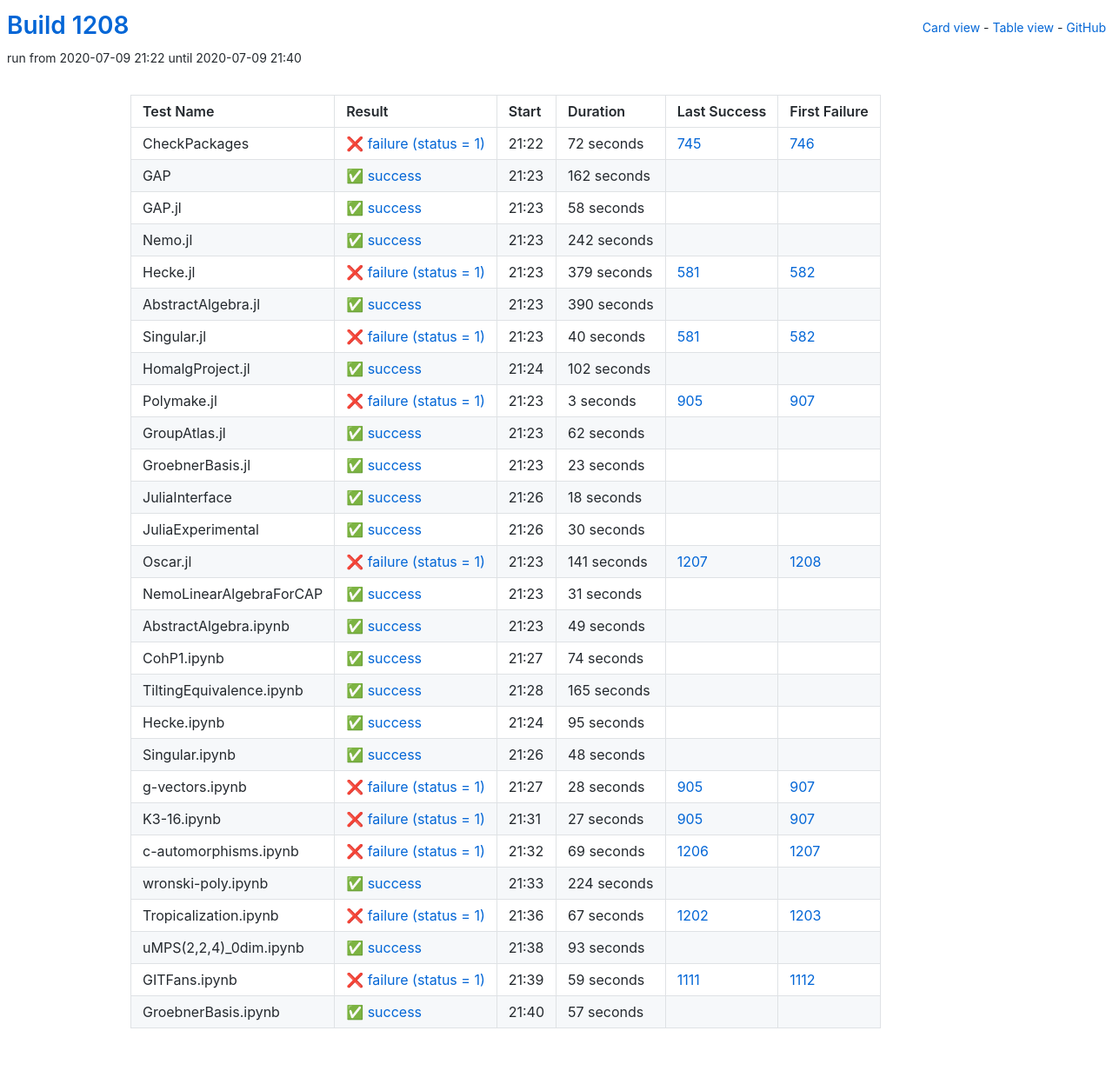
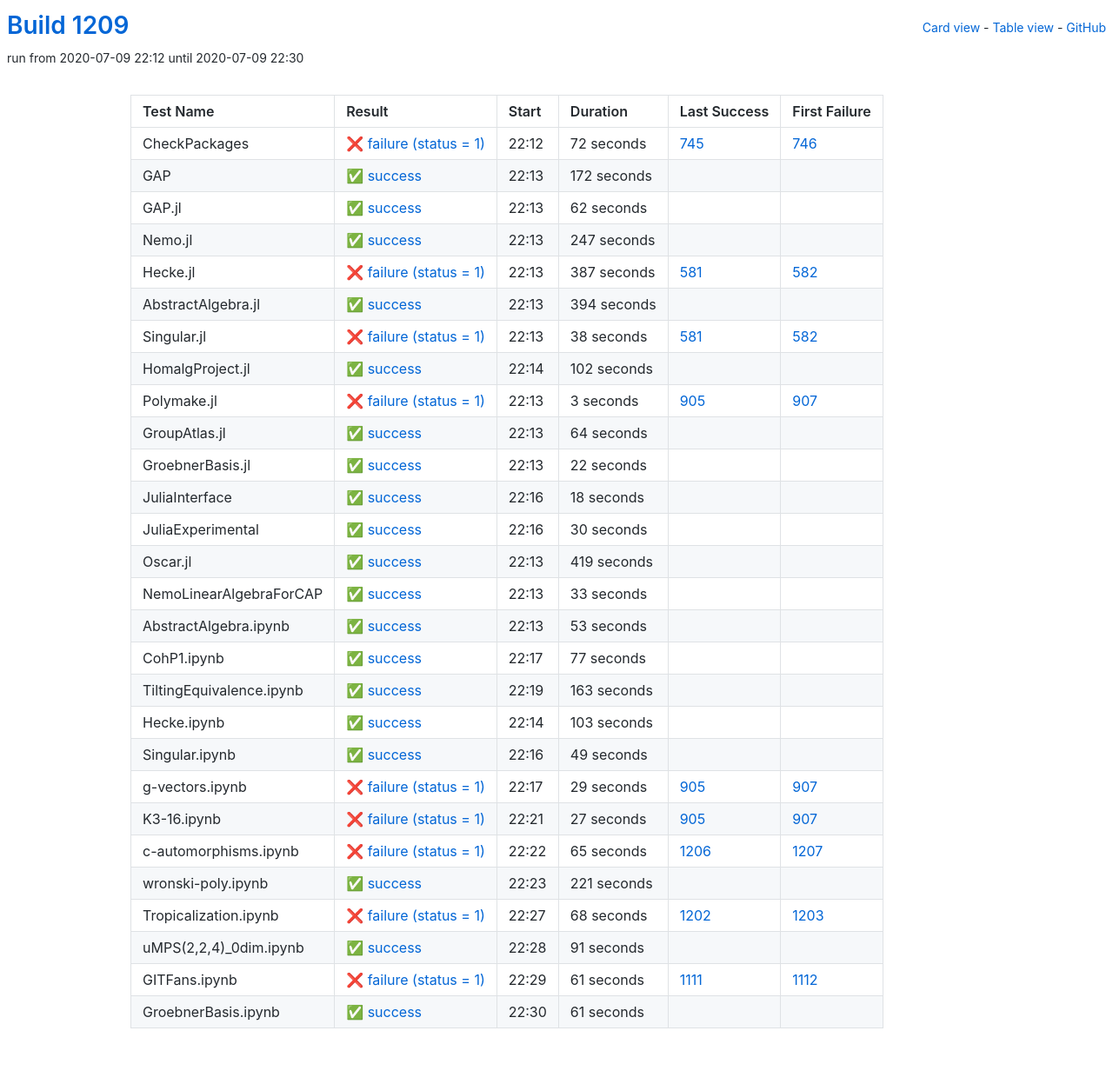
Before and after one commit to oscar-system/oscar-ci-status-1.4, a Jekyll site: the page built from table.html, in a window 1280 px wide. Shown: the whole page at 87% size. Built offline with Jekyll 4.4.1, drawn with Linux system fonts in a browser that asks for light colours.

Commit message:
Build #1209

```diff
--- a/_data/ci.yml
+++ b/_data/ci.yml
@@ -1,6 +1,6 @@
 ---
-build: 1208
-build_url: https://oscarci.mathematik.uni-kl.de/job/oscar-julia-1.4/1208/
+build: 1209
+build_url: https://oscarci.mathematik.uni-kl.de/job/oscar-julia-1.4/1209/
 job: oscar-julia-1.4
 organization: oscar-system
 repo: oscar-ci-status-1.4
@@ -8,8 +8,8 @@ repourl: https://github.com/oscar-system/oscar-ci-status-1.4
 tests:
 - name: CheckPackages
   id: checkpackages
-  log: https://oscarci.mathematik.uni-kl.de/job/oscar-julia-1.4/1208/artifact/logs/build-1208/CheckPackages.log
-  start: 2020-07-09 21:22
+  log: https://oscarci.mathematik.uni-kl.de/job/oscar-julia-1.4/1209/artifact/logs/build-1209/CheckPackages.log
+  start: 2020-07-09 22:12
   success: false
   exitcode: 1
   status: failure
@@ -20,80 +20,80 @@ tests:
   first_failure_url: https://oscarci.mathematik.uni-kl.de/job/oscar-julia-1.4/746/
 - name: GAP
   id: gap
-  log: https://oscarci.mathematik.uni-kl.de/job/oscar-julia-1.4/1208/artifact/logs/build-1208/GAP.log
-  start: 2020-07-09 21:23
+  log: https://oscarci.mathematik.uni-kl.de/job/oscar-julia-1.4/1209/artifact/logs/build-1209/GAP.log
+  start: 2020-07-09 22:13
   success: true
   exitcode: 0
   status: success
-  duration: 162
+  duration: 172
   last_success: false
   last_success_url:
   first_failure: false
   first_failure_url:
 - name: GAP.jl
   id: gap-jl
-  log: https://oscarci.mathematik.uni-kl.de/job/oscar-julia-1.4/1208/artifact/logs/build-1208/GAP.jl.log
-  start: 2020-07-09 21:23
+  log: https://oscarci.mathematik.uni-kl.de/job/oscar-julia-1.4/1209/artifact/logs/build-1209/GAP.jl.log
+  start: 2020-07-09 22:13
   success: true
   exitcode: 0
   status: success
-  duration: 58
+  duration: 62
   last_success: false
   last_success_url:
   first_failure: false
   first_failure_url:
 - name: Nemo.jl
   id: nemo-jl
-  log: https://oscarci.mathematik.uni-kl.de/job/oscar-julia-1.4/1208/artifact/logs/build-1208/Nemo.jl.log
-  start: 2020-07-09 21:23
+  log: https://oscarci.mathematik.uni-kl.de/job/oscar-julia-1.4/1209/artifact/logs/build-1209/Nemo.jl.log
+  start: 2020-07-09 22:13
   success: true
   exitcode: 0
   status: success
-  duration: 242
+  duration: 247
   last_success: false
   last_success_url:
   first_failure: false
   first_failure_url:
 - name: Hecke.jl
   id: hecke-jl
-  log: https://oscarci.mathematik.uni-kl.de/job/oscar-julia-1.4/1208/artifact/logs/build-1208/Hecke.jl.log
-  start: 2020-07-09 21:23
+  log: https://oscarci.mathematik.uni-kl.de/job/oscar-julia-1.4/1209/artifact/logs/build-1209/Hecke.jl.log
+  start: 2020-07-09 22:13
   success: false
   exitcode: 1
   status: failure
-  duration: 379
+  duration: 387
   last_success: 581
   last_success_url: https://oscarci.mathematik.uni-kl.de/job/oscar-julia-1.4/581/
   first_failure: 582
   first_failure_url: https://oscarci.mathematik.uni-kl.de/job/oscar-julia-1.4/582/
 - name: AbstractAlgebra.jl
   id: abstractalgebra-jl
-  log: https://oscarci.mathematik.uni-kl.de/job/oscar-julia-1.4/1208/artifact/logs/build-1208/AbstractAlgebra.jl.log
-  start: 2020-07-09 21:23
+  log: https://oscarci.mathematik.uni-kl.de/job/oscar-julia-1.4/1209/artifact/logs/build-1209/AbstractAlgebra.jl.log
+  start: 2020-07-09 22:13
   success: true
   exitcode: 0
   status: success
-  duration: 390
+  duration: 394
   last_success: false
   last_success_url:
   first_failure: false
   first_failure_url:
 - name: Singular.jl
   id: singular-jl
-  log: https://oscarci.mathematik.uni-kl.de/job/oscar-julia-1.4/1208/artifact/logs/build-1208/Singular.jl.log
-  start: 2020-07-09 21:23
+  log: https://oscarci.mathematik.uni-kl.de/job/oscar-julia-1.4/1209/artifact/logs/build-1209/Singular.jl.log
+  start: 2020-07-09 22:13
   success: false
   exitcode: 1
   status: failure
-  duration: 40
+  duration: 38
   last_success: 581
   last_success_url: https://oscarci.mathematik.uni-kl.de/job/oscar-julia-1.4/581/
   first_failure: 582
   first_failure_url: https://oscarci.mathematik.uni-kl.de/job/oscar-julia-1.4/582/
 - name: HomalgProject.jl
   id: homalgproject-jl
-  log: https://oscarci.mathematik.uni-kl.de/job/oscar-julia-1.4/1208/artifact/logs/build-1208/HomalgProject.jl.log
-  start: 2020-07-09 21:24
+  log: https://oscarci.mathematik.uni-kl.de/job/oscar-julia-1.4/1209/artifact/logs/build-1209/HomalgProject.jl.log
+  start: 2020-07-09 22:14
   success: true
   exitcode: 0
   status: success
@@ -104,8 +104,8 @@ tests:
   first_failure_url:
 - name: Polymake.jl
   id: polymake-jl
-  log: https://oscarci.mathematik.uni-kl.de/job/oscar-julia-1.4/1208/artifact/logs/build-1208/Polymake.jl.log
-  start: 2020-07-09 21:23
+  log: https://oscarci.mathematik.uni-kl.de/job/oscar-julia-1.4/1209/artifact/logs/build-1209/Polymake.jl.log
+  start: 2020-07-09 22:13
   success: false
   exitcode: 1
   status: failure
@@ -116,32 +116,32 @@ tests:
   first_failure_url: https://oscarci.mathematik.uni-kl.de/job/oscar-julia-1.4/907/
 - name: GroupAtlas.jl
   id: groupatlas-jl
-  log: https://oscarci.mathematik.uni-kl.de/job/oscar-julia-1.4/1208/artifact/logs/build-1208/GroupAtlas.jl.log
-  start: 2020-07-09 21:23
+  log: https://oscarci.mathematik.uni-kl.de/job/oscar-julia-1.4/1209/artifact/logs/build-1209/GroupAtlas.jl.log
+  start: 2020-07-09 22:13
   success: true
   exitcode: 0
   status: success
-  duration: 62
+  duration: 64
   last_success: false
   last_success_url:
   first_failure: false
   first_failure_url:
 - name: GroebnerBasis.jl
   id: groebnerbasis-jl
-  log: https://oscarci.mathematik.uni-kl.de/job/oscar-julia-1.4/1208/artifact/logs/build-1208/GroebnerBasis.jl.log
-  start: 2020-07-09 21:23
+  log: https://oscarci.mathematik.uni-kl.de/job/oscar-julia-1.4/1209/artifact/logs/build-1209/GroebnerBasis.jl.log
+  start: 2020-07-09 22:13
   success: true
   exitcode: 0
   status: success
-  duration: 23
+  duration: 22
   last_success: false
   last_success_url:
   first_failure: false
   first_failure_url:
 - name: JuliaInterface
   id: juliainterface
-  log: https://oscarci.mathematik.uni-kl.de/job/oscar-julia-1.4/1208/artifact/logs/build-1208/JuliaInterface.log
-  start: 2020-07-09 21:26
+  log: https://oscarci.mathematik.uni-kl.de/job/oscar-julia-1.4/1209/artifact/logs/build-1209/JuliaInterface.log
+  start: 2020-07-09 22:16
   success: true
   exitcode: 0
   status: success
@@ -152,8 +152,8 @@ tests:
   first_failure_url:
 - name: JuliaExperimental
   id: juliaexperimental
-  log: https://oscarci.mathematik.uni-kl.de/job/oscar-julia-1.4/1208/artifact/logs/build-1208/JuliaExperimental.log
-  start: 2020-07-09 21:26
+  log: https://oscarci.mathematik.uni-kl.de/job/oscar-julia-1.4/1209/artifact/logs/build-1209/JuliaExperimental.log
+  start: 2020-07-09 22:16
   success: true
   exitcode: 0
   status: success
@@ -164,32 +164,80 @@ tests:
   first_failure_url:
 - name: Oscar.jl
   id: oscar-jl
-  log: https://oscarci.mathematik.uni-kl.de/job/oscar-julia-1.4/1208/artifact/logs/build-1208/Oscar.jl.log
-  start: 2020-07-09 21:23
-  success: false
-  exitcode: 1
-  status: failure
-  duration: 141
-  last_success: 1207
-  last_success_url: https://oscarci.mathematik.uni-kl.de/job/oscar-julia-1.4/1207/
-  first_failure: 1208
-  first_failure_url: https://oscarci.mathematik.uni-kl.de/job/oscar-julia-1.4/1208/
-- name: NemoLinearAlgebraForCAP
-  id: nemolinearalgebraforcap
-  log: https://oscarci.mathematik.uni-kl.de/job/oscar-julia-1.4/1208/artifact/logs/build-1208/NemoLinearAlgebraForCAP.log
-  start: 2020-07-09 21:23
+  log: https://oscarci.mathematik.uni-kl.de/job/oscar-julia-1.4/1209/artifact/logs/build-1209/Oscar.jl.log
+  start: 2020-07-09 22:13
   success: true
   exitcode: 0
   status: success
-  duration: 31
+  duration: 419
+  last_success: false
+  last_success_url:
+  first_failure: false
+  first_failure_url:
+- name: NemoLinearAlgebraForCAP
+  id: nemolinearalgebraforcap
+  log: https://oscarci.mathematik.uni-kl.de/job/oscar-julia-1.4/1209/artifact/logs/build-1209/NemoLinearAlgebraForCAP.log
+  start: 2020-07-09 22:13
+  success: true
+  exitcode: 0
+  status: success
+  duration: 33
   last_success: false
   last_success_url:
   first_failure: false
   first_failure_url:
 - name: AbstractAlgebra.ipynb
   id: abstractalgebra-ipynb
-  log: https://oscarci.mathematik.uni-kl.de/job/oscar-julia-1.4/1208/artifact/logs/build-1208/AbstractAlgebra.ipynb.log
-  start: 2020-07-09 21:23
+  log: https://oscarci.mathematik.uni-kl.de/job/oscar-julia-1.4/1209/artifact/logs/build-1209/AbstractAlgebra.ipynb.log
+  start: 2020-07-09 22:13
+  success: true
+  exitcode: 0
+  status: success
+  duration: 53
+  last_success: false
+  last_success_url:
+  first_failure: false
+  first_failure_url:
+- name: CohP1.ipynb
+  id: cohp1-ipynb
+  log: https://oscarci.mathematik.uni-kl.de/job/oscar-julia-1.4/1209/artifact/logs/build-1209/CohP1.ipynb.log
+  start: 2020-07-09 22:17
+  success: true
+  exitcode: 0
+  status: success
+  duration: 77
+  last_success: false
+  last_success_url:
+  first_failure: false
+  first_failure_url:
+- name: TiltingEquivalence.ipynb
+  id: tiltingequivalence-ipynb
+  log: https://oscarci.mathematik.uni-kl.de/job/oscar-julia-1.4/1209/artifact/logs/build-1209/TiltingEquivalence.ipynb.log
+  start: 2020-07-09 22:19
+  success: true
+  exitcode: 0
+  status: success
+  duration: 163
+  last_success: false
+  last_success_url:
+  first_failure: false
+  first_failure_url:
+- name: Hecke.ipynb
+  id: hecke-ipynb
+  log: https://oscarci.mathematik.uni-kl.de/job/oscar-julia-1.4/1209/artifact/logs/build-1209/Hecke.ipynb.log
+  start: 2020-07-09 22:14
+  success: true
+  exitcode: 0
+  status: success
+  duration: 103
+  last_success: false
+  last_success_url:
+  first_failure: false
+  first_failure_url:
+- name: Singular.ipynb
+  id: singular-ipynb
+  log: https://oscarci.mathematik.uni-kl.de/job/oscar-julia-1.4/1209/artifact/logs/build-1209/Singular.ipynb.log
+  start: 2020-07-09 22:16
   success: true
   exitcode: 0
   status: success
@@ -198,70 +246,22 @@ tests:
   last_success_url:
   first_failure: false
   first_failure_url:
-- name: CohP1.ipynb
-  id: cohp1-ipynb
-  log: https://oscarci.mathematik.uni-kl.de/job/oscar-julia-1.4/1208/artifact/logs/build-1208/CohP1.ipynb.log
-  start: 2020-07-09 21:27
-  success: true
-  exitcode: 0
-  status: success
-  duration: 74
-  last_success: false
-  last_success_url:
-  first_failure: false
-  first_failure_url:
-- name: TiltingEquivalence.ipynb
-  id: tiltingequivalence-ipynb
-  log: https://oscarci.mathematik.uni-kl.de/job/oscar-julia-1.4/1208/artifact/logs/build-1208/TiltingEquivalence.ipynb.log
-  start: 2020-07-09 21:28
-  success: true
-  exitcode: 0
-  status: success
-  duration: 165
-  last_success: false
-  last_success_url:
-  first_failure: false
-  first_failure_url:
-- name: Hecke.ipynb
-  id: hecke-ipynb
-  log: https://oscarci.mathematik.uni-kl.de/job/oscar-julia-1.4/1208/artifact/logs/build-1208/Hecke.ipynb.log
-  start: 2020-07-09 21:24
-  success: true
-  exitcode: 0
-  status: success
-  duration: 95
-  last_success: false
-  last_success_url:
-  first_failure: false
-  first_failure_url:
-- name: Singular.ipynb
-  id: singular-ipynb
-  log: https://oscarci.mathematik.uni-kl.de/job/oscar-julia-1.4/1208/artifact/logs/build-1208/Singular.ipynb.log
-  start: 2020-07-09 21:26
-  success: true
-  exitcode: 0
-  status: success
-  duration: 48
-  last_success: false
-  last_success_url:
-  first_failure: false
-  first_failure_url:
 - name: g-vectors.ipynb
   id: g-vectors-ipynb
-  log: https://oscarci.mathematik.uni-kl.de/job/oscar-julia-1.4/1208/artifact/logs/build-1208/g-vectors.ipynb.log
-  start: 2020-07-09 21:27
+  log: https://oscarci.mathematik.uni-kl.de/job/oscar-julia-1.4/1209/artifact/logs/build-1209/g-vectors.ipynb.log
+  start: 2020-07-09 22:17
   success: false
   exitcode: 1
   status: failure
-  duration: 28
+  duration: 29
   last_success: 905
   last_success_url: https://oscarci.mathematik.uni-kl.de/job/oscar-julia-1.4/905/
   first_failure: 907
   first_failure_url: https://oscarci.mathematik.uni-kl.de/job/oscar-julia-1.4/907/
 - name: K3-16.ipynb
   id: k3-16-ipynb
-  log: https://oscarci.mathematik.uni-kl.de/job/oscar-julia-1.4/1208/artifact/logs/build-1208/K3-16.ipynb.log
-  start: 2020-07-09 21:31
+  log: https://oscarci.mathematik.uni-kl.de/job/oscar-julia-1.4/1209/artifact/logs/build-1209/K3-16.ipynb.log
+  start: 2020-07-09 22:21
   success: false
   exitcode: 1
   status: failure
@@ -272,72 +272,72 @@ tests:
   first_failure_url: https://oscarci.mathematik.uni-kl.de/job/oscar-julia-1.4/907/
 - name: c-automorphisms.ipynb
   id: c-automorphisms-ipynb
-  log: https://oscarci.mathematik.uni-kl.de/job/oscar-julia-1.4/1208/artifact/logs/build-1208/c-automorphisms.ipynb.log
-  start: 2020-07-09 21:32
+  log: https://oscarci.mathematik.uni-kl.de/job/oscar-julia-1.4/1209/artifact/logs/build-1209/c-automorphisms.ipynb.log
+  start: 2020-07-09 22:22
   success: false
   exitcode: 1
   status: failure
-  duration: 69
+  duration: 65
   last_success: 1206
   last_success_url: https://oscarci.mathematik.uni-kl.de/job/oscar-julia-1.4/1206/
   first_failure: 1207
   first_failure_url: https://oscarci.mathematik.uni-kl.de/job/oscar-julia-1.4/1207/
 - name: wronski-poly.ipynb
   id: wronski-poly-ipynb
-  log: https://oscarci.mathematik.uni-kl.de/job/oscar-julia-1.4/1208/artifact/logs/build-1208/wronski-poly.ipynb.log
-  start: 2020-07-09 21:33
+  log: https://oscarci.mathematik.uni-kl.de/job/oscar-julia-1.4/1209/artifact/logs/build-1209/wronski-poly.ipynb.log
+  start: 2020-07-09 22:23
   success: true
   exitcode: 0
   status: success
-  duration: 224
+  duration: 221
   last_success: false
   last_success_url:
   first_failure: false
   first_failure_url:
 - name: Tropicalization.ipynb
   id: tropicalization-ipynb
-  log: https://oscarci.mathematik.uni-kl.de/job/oscar-julia-1.4/1208/artifact/logs/build-1208/Tropicalization.ipynb.log
-  start: 2020-07-09 21:36
+  log: https://oscarci.mathematik.uni-kl.de/job/oscar-julia-1.4/1209/artifact/logs/build-1209/Tropicalization.ipynb.log
+  start: 2020-07-09 22:27
   success: false
   exitcode: 1
   status: failure
-  duration: 67
+  duration: 68
   last_success: 1202
   last_success_url: https://oscarci.mathematik.uni-kl.de/job/oscar-julia-1.4/1202/
   first_failure: 1203
   first_failure_url: https://oscarci.mathematik.uni-kl.de/job/oscar-julia-1.4/1203/
 - name: uMPS(2,2,4)_0dim.ipynb
   id: umps-2-2-4-0dim-ipynb
-  log: https://oscarci.mathematik.uni-kl.de/job/oscar-julia-1.4/1208/artifact/logs/build-1208/uMPS-2-2-4-_0dim.ipynb.log
-  start: 2020-07-09 21:38
+  log: https://oscarci.mathematik.uni-kl.de/job/oscar-julia-1.4/1209/artifact/logs/build-1209/uMPS-2-2-4-_0dim.ipynb.log
+  start: 2020-07-09 22:28
   success: true
   exitcode: 0
   status: success
-  duration: 93
+  duration: 91
   last_success: false
   last_success_url:
   first_failure: false
   first_failure_url:
 - name: GITFans.ipynb
   id: gitfans-ipynb
-  log: https://oscarci.mathematik.uni-kl.de/job/oscar-julia-1.4/1208/artifact/logs/build-1208/GITFans.ipynb.log
-  start: 2020-07-09 21:39
+  log: https://oscarci.mathematik.uni-kl.de/job/oscar-julia-1.4/1209/artifact/logs/build-1209/GITFans.ipynb.log
+  start: 2020-07-09 22:29
   success: false
   exitcode: 1
   status: failure
-  duration: 59
+  duration: 61
   last_success: 1111
   last_success_url: https://oscarci.mathematik.uni-kl.de/job/oscar-julia-1.4/1111/
   first_failure: 1112
   first_failure_url: https://oscarci.mathematik.uni-kl.de/job/oscar-julia-1.4/1112/
 - name: GroebnerBasis.ipynb
   id: groebnerbasis-ipynb
-  log: https://oscarci.mathematik.uni-kl.de/job/oscar-julia-1.4/1208/artifact/logs/build-1208/GroebnerBasis.ipynb.log
-  start: 2020-07-09 21:40
+  log: https://oscarci.mathematik.uni-kl.de/job/oscar-julia-1.4/1209/artifact/logs/build-1209/GroebnerBasis.ipynb.log
+  start: 2020-07-09 22:30
   success: true
   exitcode: 0
   status: success
-  duration: 57
+  duration: 61
   last_success: false
   last_success_url:
   first_failure: false
```
Also changed, not shown: README.md.
